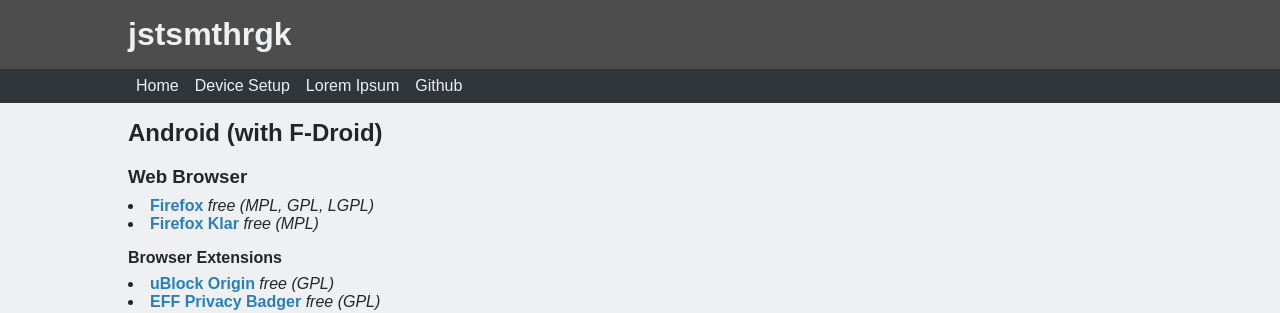
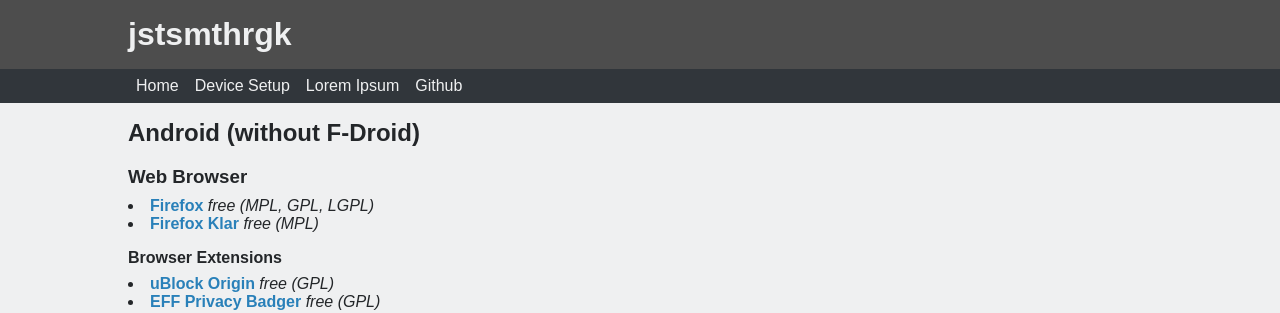
Before and after one commit to jstsmthrgk/jstsmthrgk.github.io, a Jekyll site: the page built from devicesetup/android-playstore.md, in a window 1280 px wide and 1094 px high. Shown: the top 313 px of the window. Built offline with Jekyll 4.4.1, drawn with Linux system fonts in a browser that asks for light colours.

Commit message:
fixed title

```diff
--- a/devicesetup/android-playstore.md
+++ b/devicesetup/android-playstore.md
@@ -1,7 +1,7 @@
 ---
-title: Android (with F-Droid) - Device Setup
+title: Android (without F-Droid) - Device Setup
 ---
-## Android (with F-Droid)
+## Android (without F-Droid)
 
 ### Web Browser
 
```
